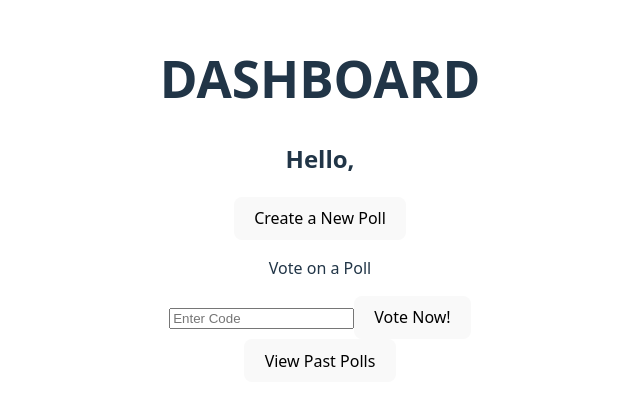
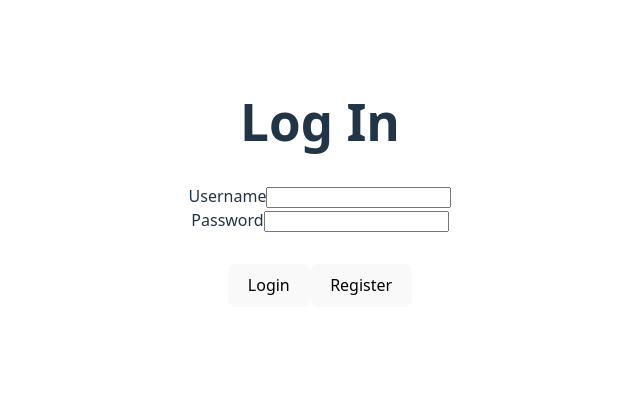
Before and after one commit to Velocirabbits-53/Velocirabbits, a React (Vite) app in the folder client/: page / in a window 1280 px wide. Shown: the part 201-606 px from the top of the page, without its empty margins (320-960 px from the left). Built offline with nearby package versions, Linux system fonts and the light colour scheme.

Commit message:
login/register pages pass along the username/password, updated links so dashboard is now /dashboard and login page is /

```diff
--- a/client/src/App.jsx
+++ b/client/src/App.jsx
@@ -5,6 +5,7 @@ import CreatePoll from './pages/CreatePoll';
 import VoteNow from './pages/VotingPage';
 import LoginPage from './pages/Login-Page';
 import Confirmation from './pages/Confirmation';
+import Register from './pages/Register';
 
 // import PastPolls from './pages/PastPolls';
 
@@ -12,7 +13,9 @@ function App() {
   return (
     <BrowserRouter>
       <Routes>
-        <Route path='/' element={<Dashboard />} />
+        <Route path='/' element={<LoginPage/>}/>
+        <Route path='/register' element = {<Register/>} />
+        <Route path='/dashboard' element={<Dashboard />} />
         <Route path='/create-poll' element={<CreatePoll />} />
         <Route path='/vote-now' element={<VoteNow />} />
         <Route path='/login' element={<LoginPage />} />
--- a/client/src/pages/CreatePoll.jsx
+++ b/client/src/pages/CreatePoll.jsx
@@ -29,8 +29,9 @@ function CreatePoll() {
 
       // TODO user is to be redirected to Confirmation for Poll Created
       // if request is successful, redirect user to Confirmation.jsx
+
       if (response.ok) {
-        navigate('/Confirmation.jsx');
+        navigate('/confirmation');
       } else {
         // otherwise log error
         console.error('Failed to Create Poll');
@@ -51,7 +52,7 @@ function CreatePoll() {
       {/* <button onClick={addTopicsHandleButtonClick}>+</button> */}
       <button onClick={createPollHandleButtonClick}>Create Poll</button>
       {/* onClick handler redirects user back to Dashboard */}
-      <button onClick={() => navigate('/')}> Dashboard </button>
+      <button onClick={() => navigate('/dashboard')}> Dashboard </button>
     </div>
   );
 }
--- a/client/src/pages/Dashboard.jsx
+++ b/client/src/pages/Dashboard.jsx
@@ -1,9 +1,13 @@
 //* Dashboard / Homepage
 import React, { useState, useEffect } from 'react';
 // need in order to direct user to another page (Create a New Poll page or Voting page)
-import { useNavigate } from 'react-router-dom';
+import { useNavigate, useLocation } from 'react-router-dom';
 
 function Dashboard() {
+  // the console.log is going twice
+  const location = useLocation();
+  const data = location.state;
+  console.log('test 💙:', data);
   // Using usestate to store the user’s response
   const [codeName, setCodeName] = useState(''); // codeName stores code typed (stores id)
   const [userName, setUserName] = useState('');
--- a/client/src/pages/Login-Page.jsx
+++ b/client/src/pages/Login-Page.jsx
@@ -1,38 +1,42 @@
 import { useRef, useState } from 'react'
 import '../App.css'
+import { useNavigate } from 'react-router-dom';
 
 function Login() {
 // setting the username/passRefs as useRef.
   const usernameRef = useRef();
   const passwordRef = useRef();
+  const navigate = useNavigate();
 
-async  function loginRequest (){
+// async
+function loginRequest (){
     // the buttonclick invokes this function
     const username = usernameRef.current.value
     const password = passwordRef.current.value
     console.log(username)
     console.log(password)
-    try{
-      console.log("hello Anthony")
-   const response = await fetch('http://localhost:3000/user/login', {
-      method: 'POST',
-      headers: {'Content-Type': 'application/json'},
-      body: JSON.stringify({username: username, password: password})
-    });
-    console.log('The value of response.body is',response)
-    if (response.ok){
-      console.log('You are logged in')
-      // the line below is currently refreshing the page. we can test a redirect with another page once we have one, but it currently isn't correct.
-      window.location.href = '/' //put page structure for Dashboard/Homepage here.
-    } else {
-      const error = await response.json();
-      console.error('Login failed', error);
-      alert('Login failed' + (error.message|| 'Invalid login information.'))
-    }
-  }catch(error){
-    console.error(error);
-  }
-
+    // commenting out my async so we can test navigation - MS
+  //   try{
+  //     console.log("hello Anthony")
+  //  const response = await fetch('http://localhost:3000/user/login', {
+  //     method: 'POST',
+  //     headers: {'Content-Type': 'application/json'},
+  //     body: JSON.stringify({username: username, password: password})
+  //   });
+  //   console.log('The value of response.body is',response)
+  //   if (response.ok){
+  //     console.log('You are logged in')
+  //     // the line below is currently refreshing the page. we can test a redirect with another page once we have one, but it currently isn't correct.
+  //     navigate('/dashboard',{state:{Username:username, Password: password}})  //put page structure for Dashboard/Homepage here.
+  //   } else {
+  //     const error = await response.json();
+  //     console.error('Login failed', error);
+  //     alert('Login failed' + (error.message|| 'Invalid login information.'))
+  //   }
+  // }catch(error){
+  //   console.error(error);
+  // }
+  navigate('/dashboard',{ state:{ Username: username, Password: password } })
   }
 
   return (
@@ -49,10 +53,7 @@ async  function loginRequest (){
         <button onClick={loginRequest}>
           Login
         </button>
-        <form>
-          {/* this code isn't currently working. Will need to update */}
-          <a href = './Register'> Register </a>
-        </form>
+        <button onClick={()=> navigate('/register') }> Register       </button>
       </div>
     </>
   )
--- a/client/src/pages/Register.jsx
+++ b/client/src/pages/Register.jsx
@@ -1,10 +1,12 @@
 import { useRef, useState } from 'react'
 import '../App.css'
+import { useNavigate } from 'react-router-dom';
 
 function Register() {
 // setting the email/passRefs as useRef.
-  const emailRef = useRef();
+  const usernameRef = useRef();
   const passwordRef = useRef();
+  const navigate = useNavigate();
 
 async  function regRequest (){
     // the buttonclick invokes this function
@@ -12,23 +14,25 @@ async  function regRequest (){
     const password = passwordRef.current.value
     console.log(username)
     console.log(password)
-    try{
-    await fetch('http://localhost:3000/user/register', {
-      method: 'POST',
-      headers: {'Content-Type': 'application/json'},
-      body: JSON.stringify({Username: username, Password: password})
-    });
-    if (response.ok){
-      console.log('You are logged in')
-      window.location.href = '/' //put page structure for Dashboard/Homepage here.
-    } else {
-      const error = await response.json();
-      console.error('Registration failed', error);
-      alert('Login failed' + (error.message|| 'Invalid login information.'))
-    }
-  }catch(error){
-    console.error(error);
-  }
+  //   try{
+  //   await fetch('http://localhost:3000/user/register', {
+  //     method: 'POST',
+  //     headers: {'Content-Type': 'application/json'},
+  //     body: JSON.stringify({Username: username, Password: password})
+  //   });
+  //   if (response.ok){
+  //     console.log('You are logged in')
+  //     navigate('/dashboard',{ state:{ Username: username, Password: password } })
+  //   } else {
+  //     const error = await response.json();
+  //     console.error('Registration failed', error);
+  //     alert('Login failed' + (error.message|| 'Invalid login information.'))
+  //   }
+  // }catch(error){
+  //   console.error(error);
+  // }
+
+  navigate('/dashboard',{ state:{ Username: username, Password: password } })
 
   }
 
--- a/client/src/pages/VotingPage.jsx
+++ b/client/src/pages/VotingPage.jsx
@@ -17,7 +17,7 @@ function VotingPage() {
       {/* onClick handler calls submitHandleButtonClick */}
       {/* send data to db when a button is clicked */}
       <button onClick={submitHandleButtonClick}>Submit!</button>
-      <button onClick={() => navigate('/')}>Dashboard</button>
+      <button onClick={() => navigate('/dashboard')}>Dashboard</button>
     </div>
   );
 }
```
Also changed, not shown: 1 other file (tests, documents, lock files or other folders).
